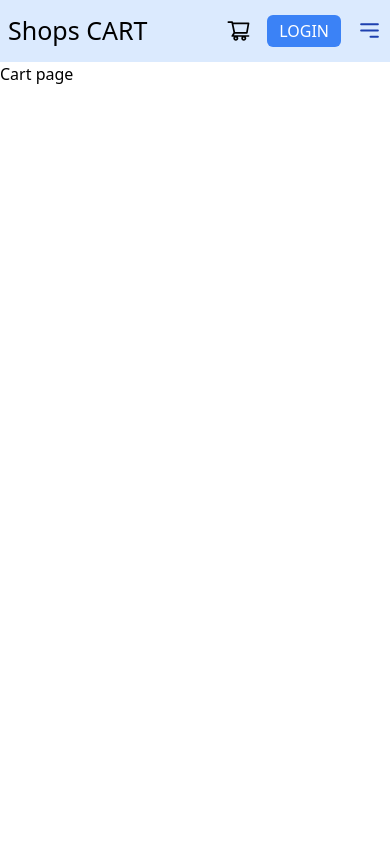
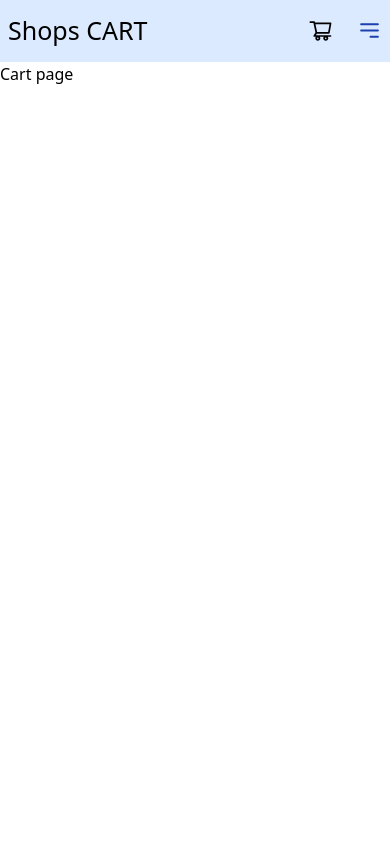
Before and after one commit to opu183059/Task4_ShopCart, a React (Vite) app: page /cart in a window 390 px wide. Shown: the top 844 px of the page. Built offline with nearby package versions, Linux system fonts and the light colour scheme.

Commit message:
Morning and started working, done cart number in the navbar

```diff
--- a/src/components/pages/cart/CartPage.jsx
+++ b/src/components/pages/cart/CartPage.jsx
@@ -1,4 +1,16 @@
+import { useContext } from "react";
+import { ProviderContext } from "../../provider/Provider";
+
 const CartPage = () => {
+  const { cart } = useContext(ProviderContext);
+  let totalPrice = 0;
+  let quantity = 0;
+  for (const product of cart) {
+    totalPrice = totalPrice + product.price * product.quantity;
+    quantity = quantity + product.quantity;
+  }
+
+  console.log(totalPrice);
   return (
     <div className="min-h-screen">
       <h1>Cart page</h1>
--- a/src/components/provider/Provider.jsx
+++ b/src/components/provider/Provider.jsx
@@ -53,7 +53,7 @@ const Provider = ({ children }) => {
   //     localStorage.removeItem("cart");
   //   };
 
-  const value = { products, handleAddToCart };
+  const value = { products, cart, handleAddToCart };
   return (
     <ProviderContext.Provider value={value}>
       {children}
--- a/src/components/shared/card/Card.jsx
+++ b/src/components/shared/card/Card.jsx
@@ -7,7 +7,7 @@ const Card = ({ product }) => {
   const { handleAddToCart } = useContext(ProviderContext);
   return (
     <div>
-      <div className="p-5 shadow rounded-lg hover:shadow-lg duration-100 group bg-blue-100/20 hover:bg-blue-400/20">
+      <div className="p-5 shadow rounded-lg hover:shadow-lg duration-100 group bg-blue-100/10 hover:bg-blue-100/20">
         <div className="overflow-hidden rounded-t-lg">
           <img
             src={img}
--- a/src/components/shared/navbar/Navbar.jsx
+++ b/src/components/shared/navbar/Navbar.jsx
@@ -1,11 +1,13 @@
 import { HiOutlineMenuAlt3 } from "react-icons/hi";
 import { RxCross1 } from "react-icons/rx";
-import { useState } from "react";
+import { useContext, useState } from "react";
 import { Link } from "react-router-dom";
 import { AiOutlineShoppingCart } from "react-icons/ai";
+import { ProviderContext } from "../../provider/Provider";
 
 const Navbar = () => {
   const [toggle, setToggle] = useState(false);
+  const { cart } = useContext(ProviderContext);
   const menu = [
     { name: "Home", link: "/" },
     { name: "About us", link: "/about" },
@@ -31,13 +33,18 @@ const Navbar = () => {
             ))}
           </ul>
         </div>
-        <div className="right flex items-center gap-4 cursor-pointer">
-          <Link to={"/cart"}>
+        <div className="right flex items-center gap-6 cursor-pointer">
+          <Link to={"/cart"} className="relative">
             <AiOutlineShoppingCart size={25}></AiOutlineShoppingCart>
+            {cart.length > 0 && (
+              <span className="text-xs bg-red-400 rounded-full w-5 h-5 flex justify-center items-center absolute -top-2 left-6">
+                {cart.length}
+              </span>
+            )}
           </Link>
           <Link
             to={"/login"}
-            className="px-3 py-1 bg-blue-500 text-white rounded-md uppercase"
+            className="hidden md:block px-3 py-1 bg-blue-500 text-white rounded-md uppercase"
           >
             Login
           </Link>
@@ -80,6 +87,14 @@ const Navbar = () => {
               </a>
             </li>
           ))}
+          <li>
+            <Link
+              to={"/login"}
+              className="px-3 py-1 bg-blue-500 text-white rounded-md uppercase"
+            >
+              Login
+            </Link>
+          </li>
         </ul>
       </div>
     </div>
```
